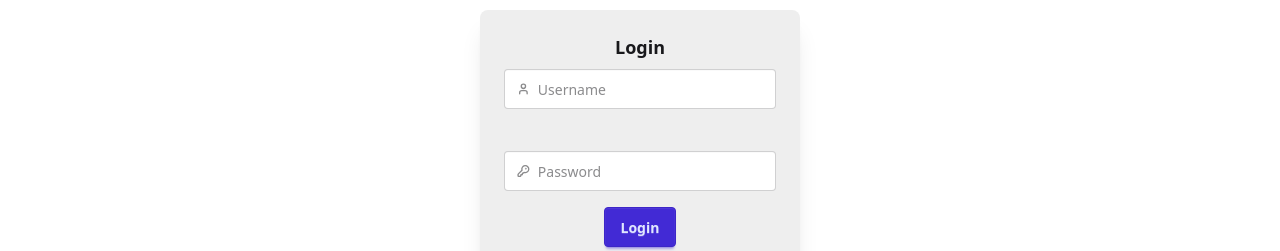
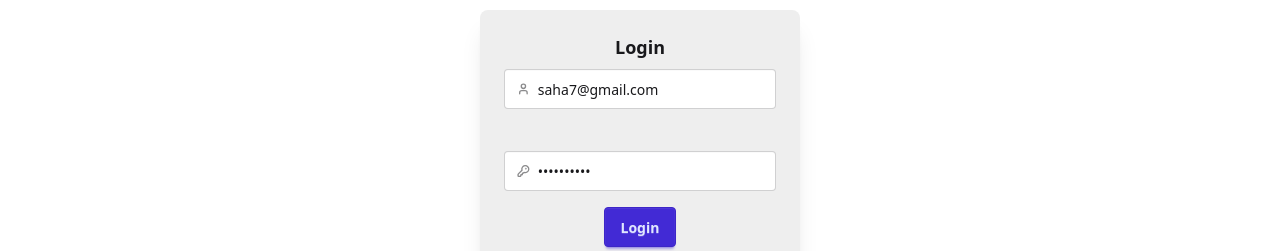
Before and after one commit to Saha-7/DevFinder-UI, a React (Vite) app: page /login in a window 1280 px wide. Shown: the part 134-385 px from the top of the page. Built offline with nearby package versions, Linux system fonts and the light colour scheme.

Commit message:
Login static values

```diff
--- a/package.json
+++ b/package.json
@@ -10,8 +10,10 @@
     "preview": "vite preview"
   },
   "dependencies": {
+    "@reduxjs/toolkit": "^2.8.2",
     "axios": "^1.10.0",
     "react-dom": "^19.1.0",
+    "react-redux": "^9.2.0",
     "react-router-dom": "^7.7.0"
   },
   "devDependencies": {
--- a/src/components/Login.jsx
+++ b/src/components/Login.jsx
@@ -2,14 +2,14 @@ import axios from "axios";
 import React, { useState } from "react";
 
 const Login = () => {
-  const [email, setEmail] = useState("")
-  const [password, setPassword] = useState("");
+  const [email, setEmail] = useState("saha7@gmail.com")
+  const [password, setPassword] = useState("Pritam@123");
   const handlelogin = async() =>{
     try{
       const res =await axios.post("http://localhost:3000/login",{
         email,
         password
-      })
+      },{withCredentials:true})
       console.log("Login successful", res.data);
     }catch(err){
       console.error("Login failed", err);
```
Also changed, not shown: 1 other file (tests, documents, lock files or other folders).
